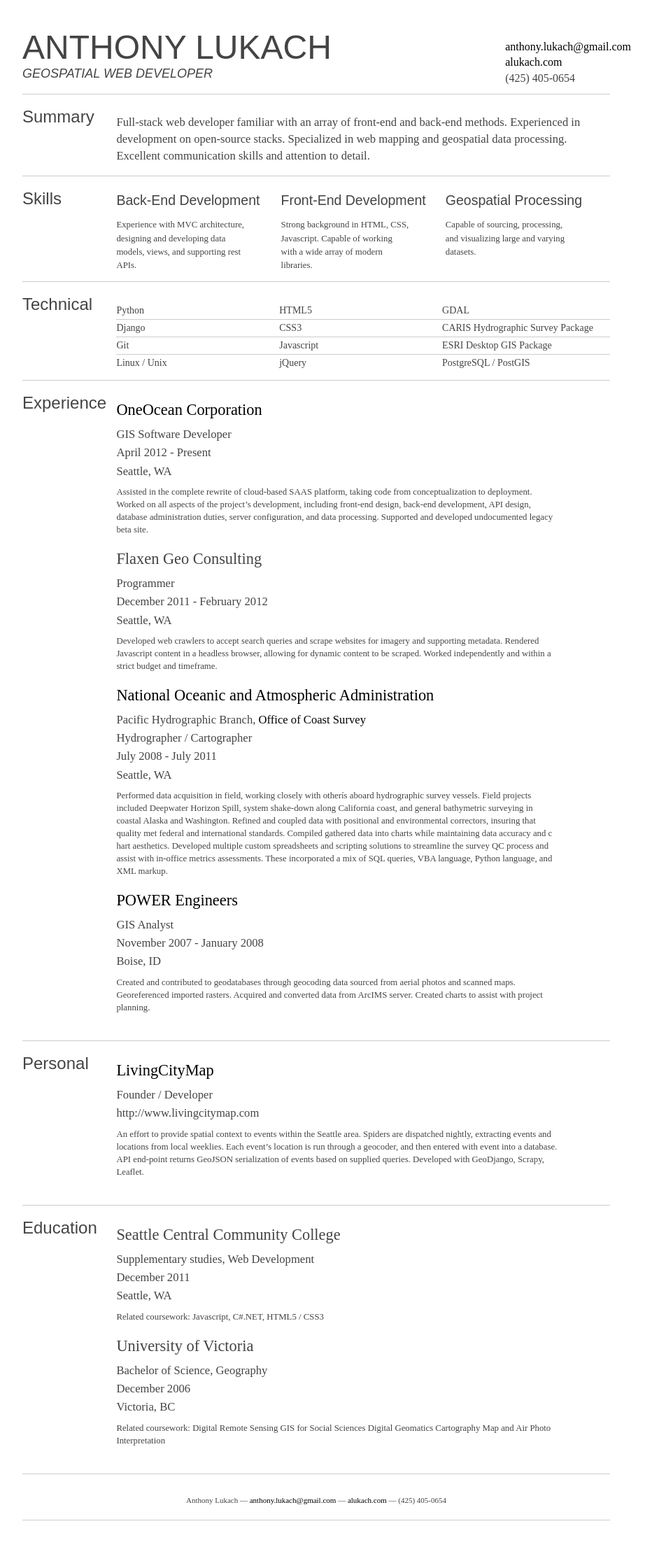
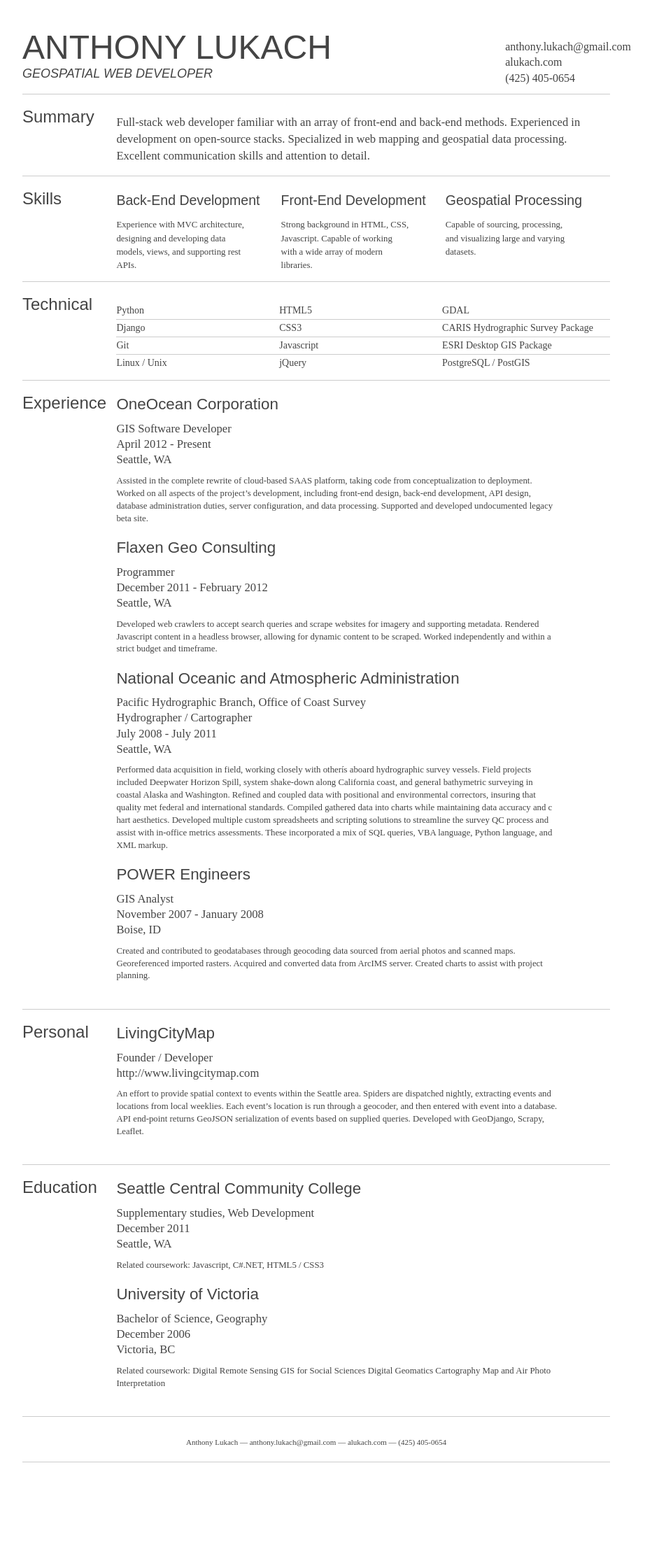
Before and after one commit to alukach/alukach.github.io, a Jekyll site: the page resume/alukach-print.html, which Jekyll copies as it is, in a window 1280 px wide. Shown: the whole page at 70% size, without its empty margins (188-1120 px from the left). Built offline with Jekyll 4.4.1, drawn with Linux system fonts in a browser that asks for light colours; Markdown is read by kramdown in place of the engine named in the settings; after the commit the page ends 2148 px from its top, so only the background shows below that.

Commit message:
Update resume CSS

```diff
--- a/css/alukach-resume.css
+++ b/css/alukach-resume.css
@@ -137,10 +137,7 @@ table {
 }
 
 body.pdf { color:black; }
-body.pdf a {
-  text-decoration:none;
-  color:black;
-}
+body.pdf a { text-decoration:none; }
 body.pdf .resume {
   width:840px;
   margin:0 auto;
@@ -204,7 +201,7 @@ body.pdf ol li {
 }
 body.pdf ol li:nth-child(3n) { width:34%; }
 body.pdf ol li:nth-child(1), body.pdf ol li:nth-child(2), body.pdf ol li:nth-child(3) { border-top:none; }
-body.pdf dl { margin:.7em 0 0; }
+body.pdf dl { margin:.2em 0 0; }
 body.pdf dl strong {
   float:right;
   margin-top:-2em;
@@ -252,7 +249,7 @@ body.pdf dl em {
   text-align:left;
 }
 .resume .buttons { display:none; }
-.resume h1, .resume h2, .resume h3, .resume h4, .resume ul dl dt {
+.resume h1, .resume h2, .resume h3, .resume h4, .resume dl dt {
   font-family:Futura, 'Century Gothic', AppleGothic, sans-serif;
   color:#444444;
 }
@@ -372,11 +369,12 @@ body.pdf dl em {
   font-size:80%;
   line-height:1.4em;
 }
+.resume dl dd p { margin:1em 0 1em; }
 .resume dl strong { display:block; }
 .resume dl em {
   display:block;
   font-size:110%;
-  margin:.15em 0 .5em;
+  margin:.15em 0 .25em;
   font-style:normal;
 }
 .content_area .resume dl dd { font-size:100%; }
@@ -455,15 +453,12 @@ body.pdf dl em {
   }
   .resume ol li:nth-child(3n) { width:34%; }
   .resume ol li:nth-child(1), .resume ol li:nth-child(2), .resume ol li:nth-child(3) { border-top:none; }
-  .resume dl { margin:.5em 0 0; }
+  .resume dl { margin:.2em 0 0; }
   .resume dl strong {
     float:right;
     margin-top:-2em;
   }
-  .resume dl em {
-    font-size:130%;
-    font-style:normal;
-  }
+  .resume dl em { font-style:normal; }
 }
 @media screen and (min-width: 118em) {
 }
--- a/markdown-resume-generator/assets/css/pdf.css
+++ b/markdown-resume-generator/assets/css/pdf.css
@@ -3,7 +3,7 @@ body.pdf {
 
     a {
         text-decoration: none;
-        color: black;
+        /*color: black;*/
     }
     .resume {
         width: 840px;
@@ -88,7 +88,7 @@ body.pdf {
     }
 
     dl {
-        margin: .7em 0 0;
+        margin: .2em 0 0;
         dt {
         }
         dd {
--- a/markdown-resume-generator/assets/css/screen.css
+++ b/markdown-resume-generator/assets/css/screen.css
@@ -130,7 +130,7 @@
     }
 
     .resume dl {
-        margin: .5em 0 0;
+        margin: .2em 0 0;
         dt {
         }
         dd {
@@ -140,7 +140,7 @@
             margin-top: -2em;
         }
         em {
-            font-size: 130%;
+            /*font-size: 130%;*/
             font-style: normal;
         }
 
```
Also changed, not shown: markdown-resume-generator/assets/css/resume.css (+6 -2 lines).
